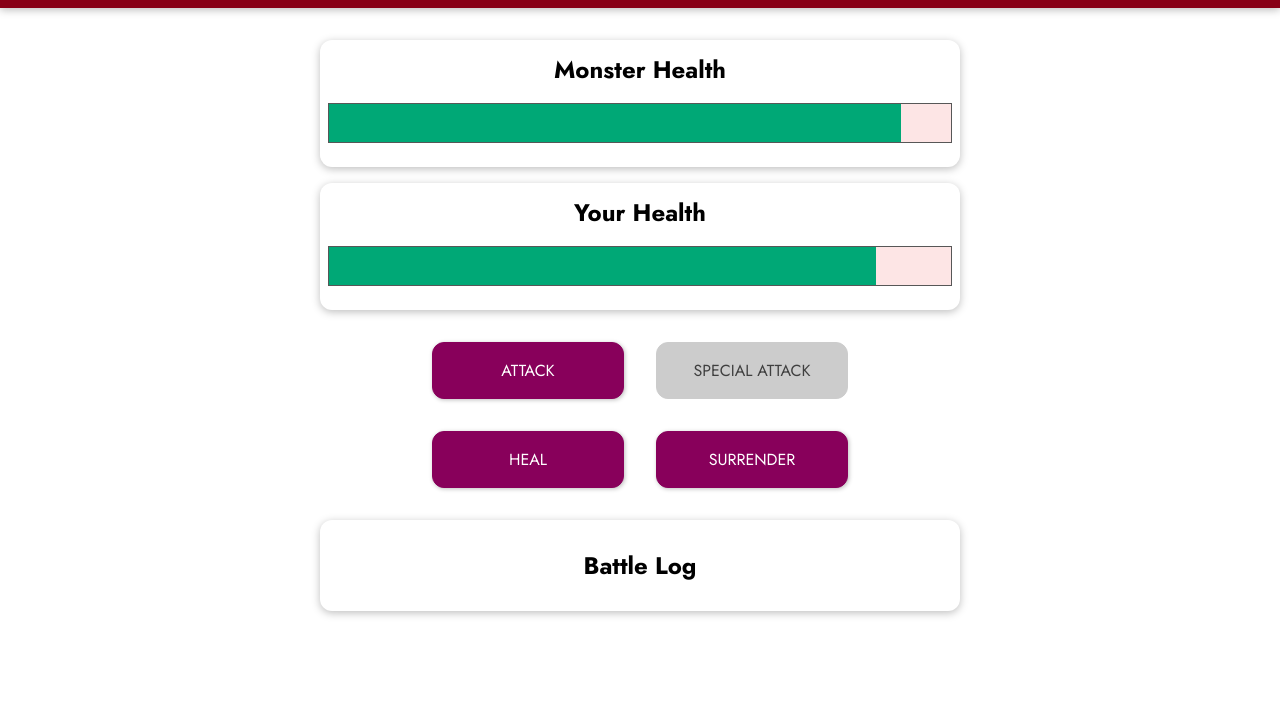
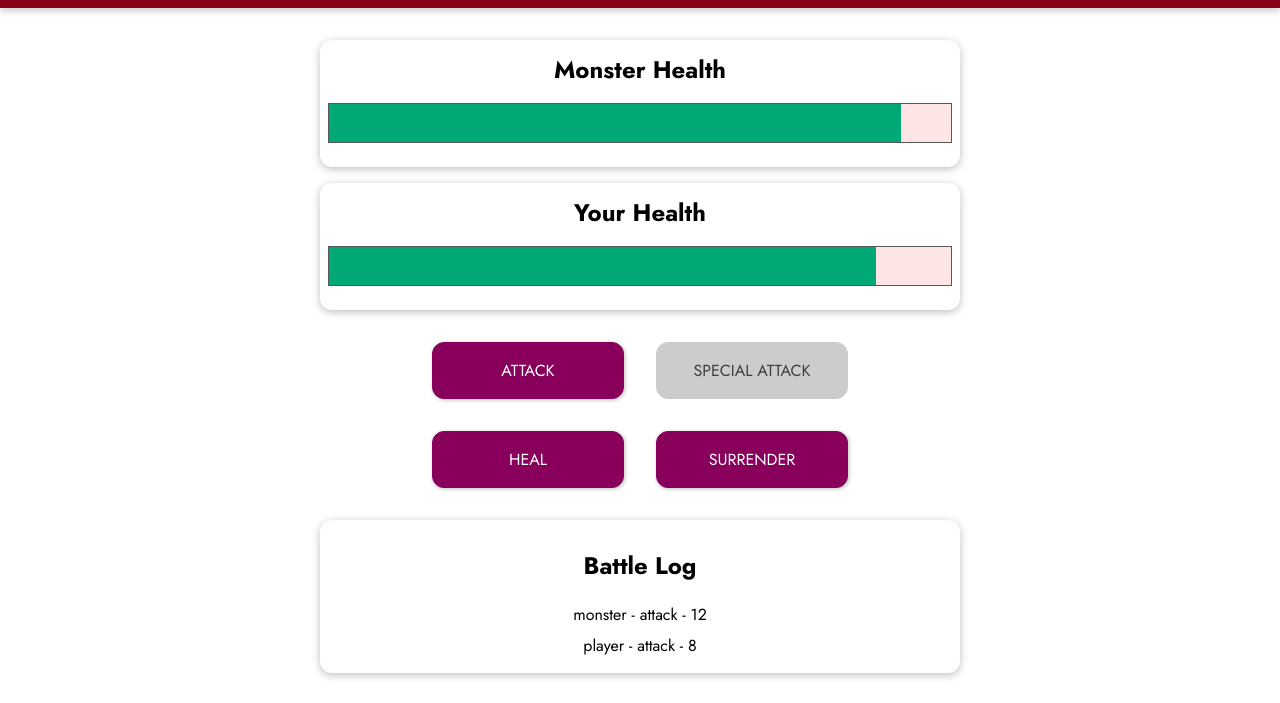
Before and after one commit to FabianXRL16/The-Monster-Slayer-Game, a website: page index.html in a window 1280 px wide. Both pictures are taken after a click on the button "ATTACK". Shown: the part 97-800 px from the top of the page. Drawn offline with nearby package versions, Linux system fonts and the light colour scheme.

Commit message:
Add attack in list

```diff
--- a/app.js
+++ b/app.js
@@ -9,7 +9,7 @@ const app = Vue.createApp({
       monsterHealth: 100,
       currentRound: 0,
       winner: null,
-      gameOver: false,
+      listAttack: [],
     };
   },
   computed: {
@@ -50,16 +50,19 @@ const app = Vue.createApp({
       this.currentRound++;
       const attackValue = getRandom(5, 12);
       this.monsterHealth -= attackValue;
+      this.addAttackInList("player", "attack", attackValue);
       this.attackPlayer();
     },
     attackPlayer() {
       const attackValue = getRandom(8, 15);
       this.playerHealth -= attackValue;
+      this.addAttackInList("monster", "attack", attackValue);
     },
     specialAttackMonster() {
       this.currentRound++;
       const attackValue = getRandom(10, 25);
       this.monsterHealth -= attackValue;
+      this.addAttackInList("player", "attack", attackValue);
       this.attackPlayer();
     },
     healPlayer() {
@@ -68,11 +71,19 @@ const app = Vue.createApp({
       this.playerHealth + healValue > 100
         ? (this.playerHealth = 100)
         : (this.playerHealth += healValue);
+      this.addAttackInList("player", "heal", healValue);
       this.attackPlayer();
     },
     surrender() {
       this.winner = "monster";
     },
+    addAttackInList(who, what, value) {
+      this.listAttack.unshift({
+        actionBy: who,
+        actionType: what,
+        actionValue: value,
+      });
+    },
   },
 });
 
--- a/index.html
+++ b/index.html
@@ -36,14 +36,18 @@
       <button @click="startGame">Start New game</button>
     </section>
     <section id="controls" v-else>
-      <button :disabled="gameOver" @click="attackMonster">ATTACK</button>
-      <button :disabled="mayUseSpecialAttack || gameOver" @click="specialAttackMonster">SPECIAL ATTACK</button>
-      <button :disabled="gameOver" @click="healPlayer">HEAL</button>
+      <button @click="attackMonster">ATTACK</button>
+      <button :disabled="mayUseSpecialAttack" @click="specialAttackMonster">SPECIAL ATTACK</button>
+      <button @click="healPlayer">HEAL</button>
       <button @click="surrender">SURRENDER</button>
     </section>
     <section id="log" class="container">
       <h2>Battle Log</h2>
-      <ul></ul>
+      <ul>
+        <li v-for="item in listAttack" :key="item">
+          {{item.actionBy}} - {{item.actionType}} - {{item.actionValue}}
+        </li>
+      </ul>
     </section>
   </div>
 </body>
```
